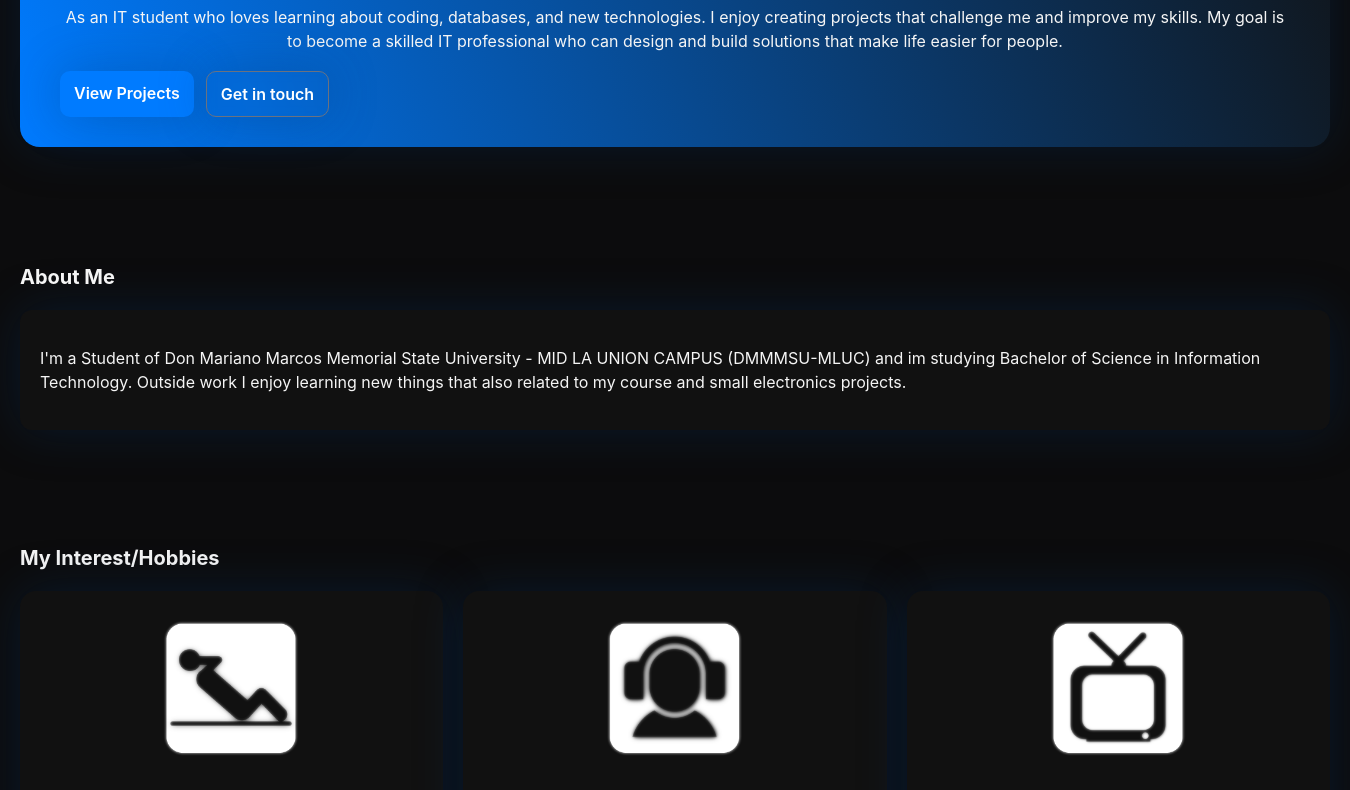
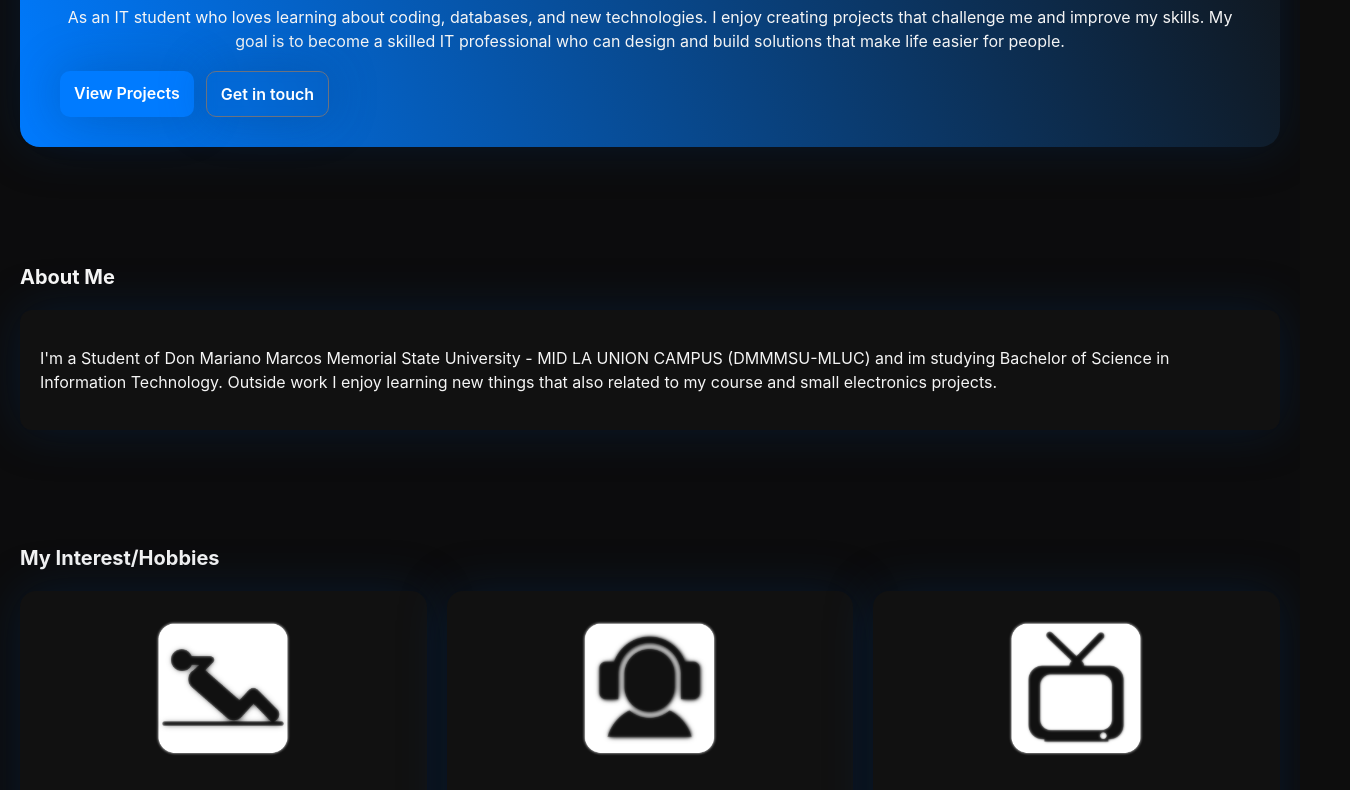
Before and after one commit to johnlouierimando/johnlouierimando.github.io, a plain HTML site: page websiteniluwi.html in a window 1280 px wide. Shown: the part 343-1133 px from the top of the page, 1350 px wide, since content can reach past the window. Drawn offline with Linux system fonts and the light colour scheme.

Commit message:
Update style.css

```diff
--- a/style.css
+++ b/style.css
@@ -73,7 +73,7 @@ body.fade {
   margin: 0 auto;
   padding: 40px 20px;
   background-color: var(--glass);
-  min-width: 1350px;
+  min-width: 1300px;
   min-height: 1500px;
 }
 
```
